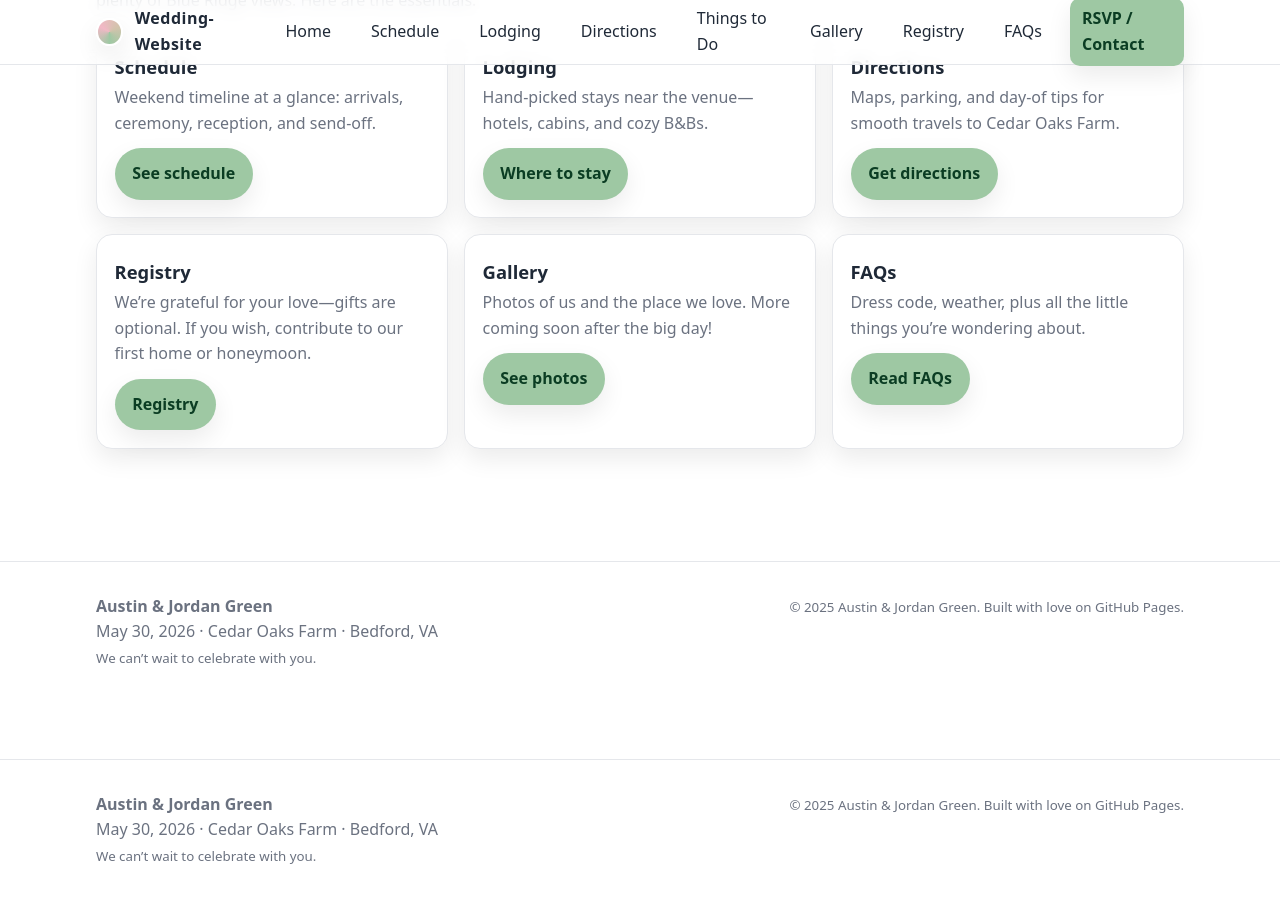
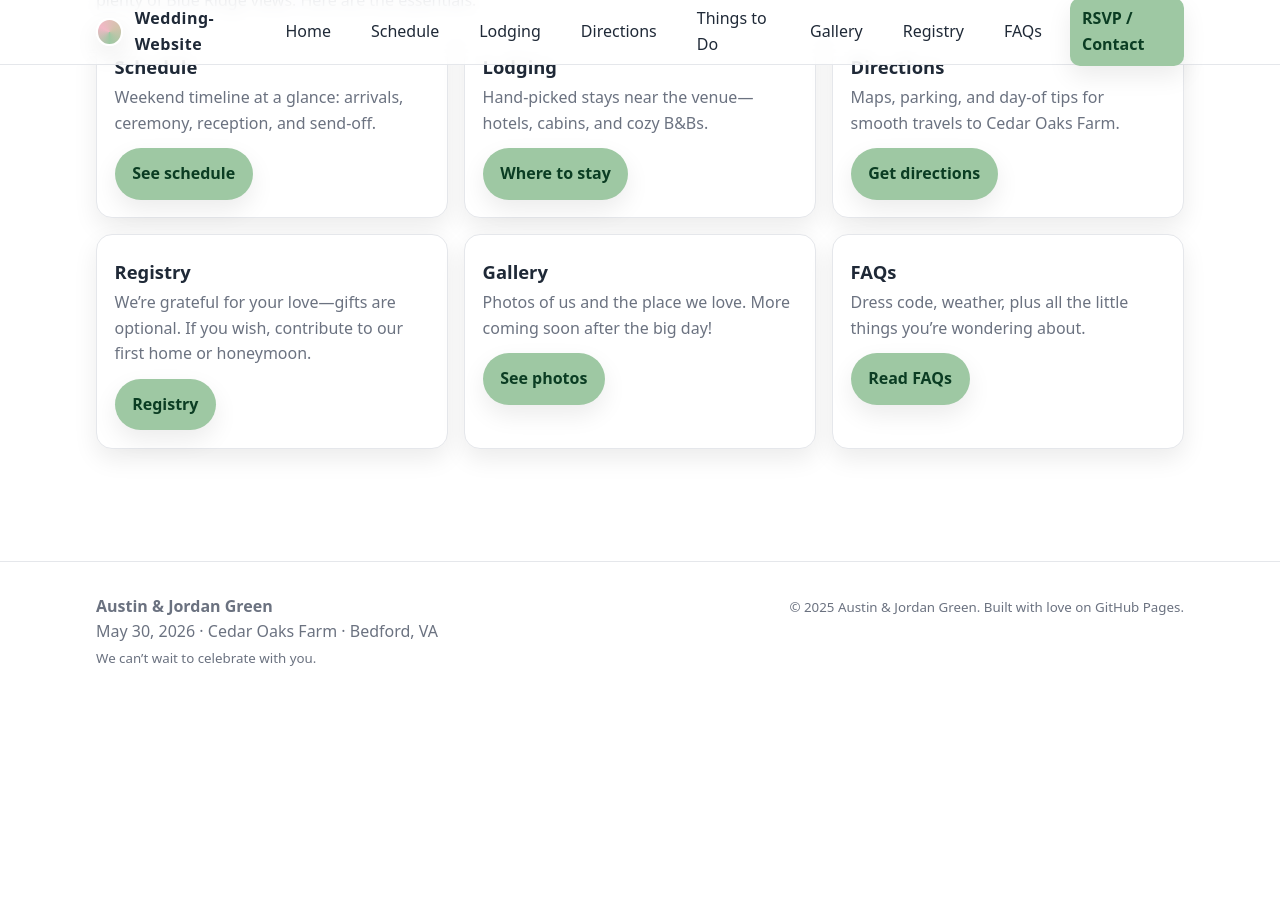
Before and after one commit to JordanGreen530/Wedding-Website, a Jekyll site: the page built from index.md, in a window 1280 px wide and 900 px high, scrolled down 574 px. Built offline with Jekyll 4.4.1, drawn with Linux system fonts in a browser that asks for light colours; after the commit the page ends 1277 px from its top, so only the background shows below that.

Commit message:
removed double footer

```diff
--- a/index.md
+++ b/index.md
@@ -56,18 +56,3 @@ permalink: /
     </div>
   </div>
 </section>
-
-<footer class="footer">
-  <div class="container">
-    <div class="grid">
-      <div class="col">
-        <strong>Austin &amp; Jordan Green</strong><br/>
-        May 30, 2026 · Cedar Oaks Farm · Bedford, VA<br/>
-        <small>We can’t wait to celebrate with you.</small>
-      </div>
-      <div class="col" style="text-align:right">
-        <small>© {{ 'now' | date: '%Y' }} Austin &amp; Jordan Green. Built with love on GitHub Pages.</small>
-      </div>
-    </div>
-  </div>
-</footer>
```
